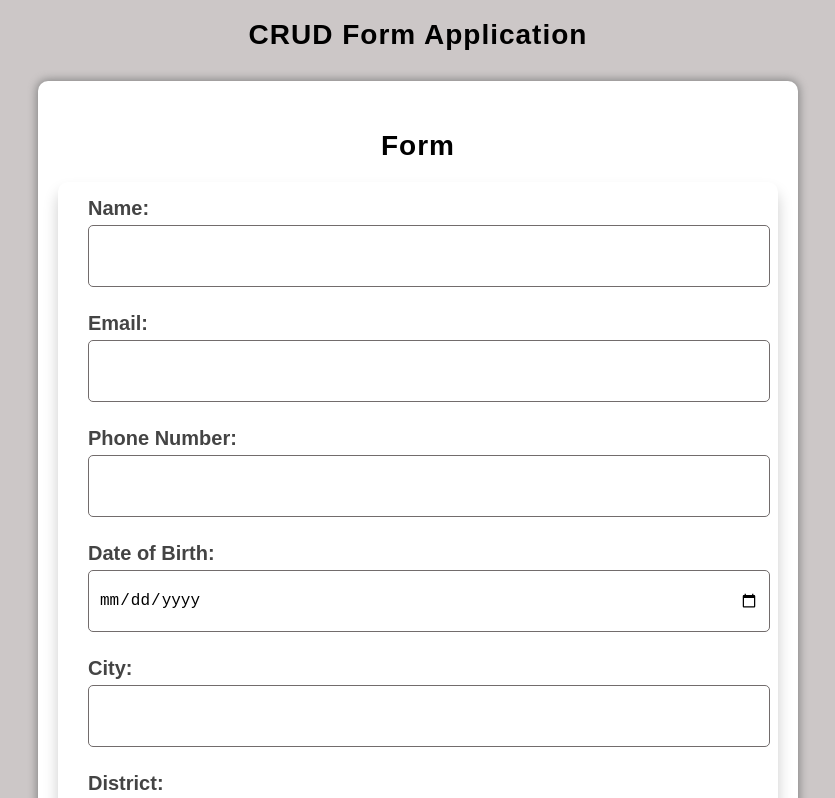
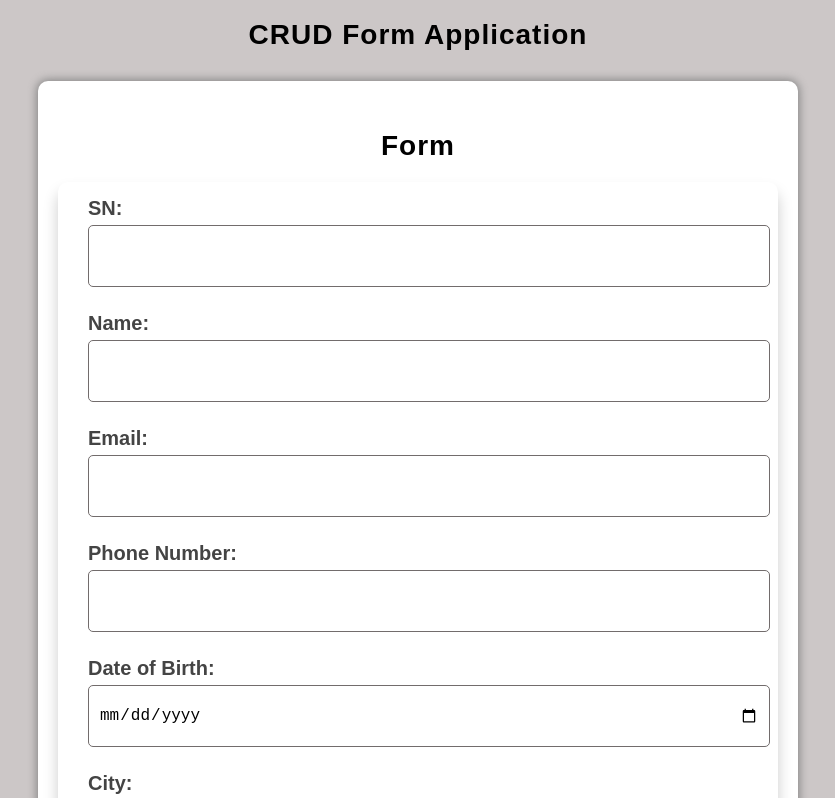
Before and after one commit to PandeyKiran7/QualificationTask-Form, a React (Create React App) app: page / in a window 1280 px wide. Shown: the top 798 px of the page, without its empty margins (222-1057 px from the left). Built offline with nearby package versions, Linux system fonts and the light colour scheme; no server answers.

Commit message:
update file

```diff
--- a/src/component/Form.js
+++ b/src/component/Form.js
@@ -1,16 +1,17 @@
-import React, { useState, useEffect } from 'react';
+import React, { useState, useEffect } from "react";
 
-const Form = ({ handleSubmitForm, data, countries }) => {
+const Form = ({ handleSubmitForm, data, countries, isEdit }) => {
   const [formData, setFormData] = useState({
-    name: '',
-    email: '',
-    phone: '',
-    dob: '',
+    sn: "",
+    name: "",
+    email: "",
+    phone: "",
+    dob: "",
     address: {
-      city: '',
-      district: '',
-      province: '',
-      country: 'Nepal', // Default Value
+      city: "",
+      district: "",
+      province: "",
+      country: "Nepal", // Default Value
     },
     profilePicture: null,
   });
@@ -41,27 +42,29 @@ const Form = ({ handleSubmitForm, data, countries }) => {
 
   const handleFileChange = (e) => {
     const file = e.target.files[0];
-    if (file && file.type === 'image/png') {
+    if (file && file.type === "image/png") {
       setFormData((prevData) => ({
         ...prevData,
         profilePicture: file,
       }));
-      setErrors((prevErrors) => ({ ...prevErrors, profilePicture: '' }));
+      setErrors((prevErrors) => ({ ...prevErrors, profilePicture: "" }));
     } else {
       setErrors((prevErrors) => ({
         ...prevErrors,
-        profilePicture: 'Only PNG files are allowed',
+        profilePicture: "Only PNG files are allowed",
       }));
     }
   };
 
   const validateForm = () => {
     const newErrors = {};
-    if (!formData.name) newErrors.name = 'Name is required';
-    if (!formData.email) newErrors.email = 'Email is required';
-    else if (!/\S+@\S+\.\S+/.test(formData.email)) newErrors.email = 'Email is invalid';
-    if (!formData.phone) newErrors.phone = 'Phone number is required';
-    else if (!/^\d{7,}$/.test(formData.phone)) newErrors.phone = 'Phone number must be at least 7 digits';
+    if (!formData.name) newErrors.name = "Name is required";
+    if (!formData.email) newErrors.email = "Email is required";
+    else if (!/\S+@\S+\.\S+/.test(formData.email))
+      newErrors.email = "Email is invalid";
+    if (!formData.phone) newErrors.phone = "Phone number is required";
+    else if (!/^\d{7,}$/.test(formData.phone))
+      newErrors.phone = "Phone number must be at least 7 digits";
     setErrors(newErrors);
     return Object.keys(newErrors).length === 0;
   };
@@ -69,69 +72,141 @@ const Form = ({ handleSubmitForm, data, countries }) => {
   const handleSubmit = (e) => {
     e.preventDefault();
     if (validateForm()) {
-      console.log('Form data submitted:', formData);
+      if (!isEdit) {
         // Store data in localStorage
-      const existingData = JSON.parse(localStorage.getItem('data')) || [];
-      localStorage.setItem('data', JSON.stringify([...existingData, formData]));
-      if (handleSubmitForm) handleSubmitForm(); // Call parent function
+        const existingData = JSON.parse(localStorage.getItem("data")) || [];
+        localStorage.setItem(
+          "data",
+          JSON.stringify([...existingData, formData])
+        );
+        handleSubmitForm(); // Call parent function
 
         // Clear form
         setFormData({
-        name: '',
-        email: '',
-        phone: '',
-        dob: '',
+          name: "",
+          email: "",
+          phone: "",
+          dob: "",
           address: {
-          city: '',
-          district: '',
-          province: '',
-          country: 'Nepal',
+            city: "",
+            district: "",
+            province: "",
+            country: "Nepal",
+          },
+          profilePicture: null,
+        });
+      } else {
+        const existingData = JSON.parse(localStorage.getItem("data")) || [];
+        localStorage.setItem(
+          "data",
+          JSON.stringify([
+            ...existingData.filter((each) => each.sn !== formData.sn),
+            formData,
+          ])
+        );
+        handleSubmitForm(); // Call parent function
+        // Clear form
+        setFormData({
+          sn: "",
+          name: "",
+          email: "",
+          phone: "",
+          dob: "",
+          address: {
+            city: "",
+            district: "",
+            province: "",
+            country: "Nepal",
           },
           profilePicture: null,
         });
       }
+    }
   };
-
   return (
-    <div className='main'>
+    <div className="main">
       <h1>Form</h1>
-      <form onSubmit={handleSubmit} className='form'>
-        <div className='name'>
+      <form onSubmit={handleSubmit} className="form">
+        <div className="name">
+          <label>SN:</label>
+          <input
+            type="text"
+            name="sn"
+            value={formData.sn}
+            onChange={handleChange}
+          />
+          {errors.sn && <p>{errors.sn}</p>}
+        </div>
+        <div className="name">
           <label>Name:</label>
-          <input type="text" name="name" value={formData.name} onChange={handleChange} />
+          <input
+            type="text"
+            name="name"
+            value={formData.name}
+            onChange={handleChange}
+          />
           {errors.name && <p>{errors.name}</p>}
         </div>
 
-        <div className='email'>
+        <div className="email">
           <label>Email:</label>
-          <input type="email" name="email" value={formData.email} onChange={handleChange} />
+          <input
+            type="email"
+            name="email"
+            value={formData.email}
+            onChange={handleChange}
+          />
           {errors.email && <p>{errors.email}</p>}
         </div>
 
-        <div className='contact'>
+        <div className="contact">
           <label>Phone Number:</label>
-          <input type="text" name="phone" value={formData.phone} onChange={handleChange} />
+          <input
+            type="text"
+            name="phone"
+            value={formData.phone}
+            onChange={handleChange}
+          />
           {errors.phone && <p>{errors.phone}</p>}
         </div>
 
-        <div className='date'>
+        <div className="date">
           <label>Date of Birth:</label>
-          <input type="date" name="dob" value={formData.dob} onChange={handleChange} />
+          <input
+            type="date"
+            name="dob"
+            value={formData.dob}
+            onChange={handleChange}
+          />
         </div>
 
-        <div className='address'>
+        <div className="address">
           <label>City:</label>
-          <input type="text" name="city" value={formData.address.city} onChange={handleAddressChange} />
+          <input
+            type="text"
+            name="city"
+            value={formData.address.city}
+            onChange={handleAddressChange}
+          />
         </div>
 
-        <div className='address'>
+        <div className="address">
           <label>District:</label>
-          <input type="text" name="district" value={formData.address.district} onChange={handleAddressChange} />
+          <input
+            type="text"
+            name="district"
+            value={formData.address.district}
+            onChange={handleAddressChange}
+          />
         </div>
 
-        <div className='address'>
+        <div className="address">
           <label>Province:</label>
-          <select name="province" value={formData.address.province} onChange={handleAddressChange}>
+          <select
+            name="province"
+            value={formData.address.province}
+            onChange={handleAddressChange}
+          >
             <option value="">Select Province</option>
             <option value="1">Province 1</option>
             <option value="2">Province 2</option>
@@ -143,12 +218,18 @@ const Form = ({ handleSubmitForm, data, countries }) => {
           </select>
         </div>
 
-        <div className='address'>
+        <div className="address">
           <label>Country:</label>
-          <select name="country" value={formData.address.country} onChange={handleAddressChange}>
+          <select
+            name="country"
+            value={formData.address.country}
+            onChange={handleAddressChange}
+          >
             {countries && countries.length > 0 ? (
               countries.map((country, index) => (
-                <option key={index} value={country}>{country}</option>
+                <option key={index} value={country}>
+                  {country}
+                </option>
               ))
             ) : (
               <option value="Nepal">Nepal</option> // Default option in case countries is undefined or empty
@@ -156,13 +237,15 @@ const Form = ({ handleSubmitForm, data, countries }) => {
           </select>
         </div>
 
-        <div className='img'>
+        <div className="img">
           <label>Profile Picture:</label>
           <input type="file" accept=".png" onChange={handleFileChange} />
           {errors.profilePicture && <p>{errors.profilePicture}</p>}
         </div>
 
-        <button type="submit" className='submit-btn'>Submit</button>
+        <button type="submit" className="submit-btn">
+          Submit
+        </button>
       </form>
     </div>
   );
--- a/src/component/Modal.jsx
+++ b/src/component/Modal.jsx
@@ -1,25 +1,34 @@
-import React, { useState } from 'react';
-import Form from './Form';
+import React, { useState } from "react";
+import Form from "./Form";
 // import './Modal.css'; // You can style the modal as you like
 
-const Modal = ({ show, onClose, item, isEdit }) => {
+const Modal = ({ show, onClose, item, isEdit, handleSubmitForm }) => {
   return (
     <>
-
       {show && (
         <div>
           <h2>This is edit form.</h2>
-    <button onClick={onClose} >Close</button>
+          <div style={{ display: "flex", justifyContent: "center" }}>
+            <button
+              onClick={onClose}
+              style={{ padding: "8px", borderRadius: "6px", cursor: "pointer" }}
+            >
+              Close
+            </button>
+          </div>
           <div className="modal-overlay">
             <div className="modal-content">
-      <Form  data={item}/>
+              <Form
+                data={item}
+                isEdit={isEdit}
+                handleSubmitForm={handleSubmitForm}
+              />
             </div>
           </div>
         </div>
       )}
     </>
   );
-
 };
 
 export default Modal;
--- a/src/component/Table.jsx
+++ b/src/component/Table.jsx
@@ -1,9 +1,8 @@
-import React, { useState } from 'react';
+import React, { useState } from "react";
 
 const Table = ({ data, onEdit, onDelete }) => {
-  console.log(data,'data')
   const [currentPage, setCurrentPage] = useState(1);
-  const itemsPerPage = 2;
+  const itemsPerPage = 5;
 
   const totalPages = Math.ceil(data?.length / itemsPerPage);
 
@@ -38,7 +37,7 @@ const Table = ({ data, onEdit, onDelete }) => {
           ) : (
             tableData?.map((item, index) => (
               <tr key={index}>
-                <td>{index}</td>
+                <td>{item.sn}</td>
                 <td>{item.name}</td>
                 <td>{item.email}</td>
                 <td>{item.phone}</td>
@@ -56,8 +55,8 @@ const Table = ({ data, onEdit, onDelete }) => {
           )}
         </tbody>
       </table>
-      <div style={{display:"flex", padding:"4px"}}>
-      <button
+      <div style={{ display: "flex", padding: "4px" }}>
+        <button
           onClick={() => setCurrentPage(currentPage - 1)}
           disabled={currentPage === 1}
         >
@@ -72,7 +71,7 @@ const Table = ({ data, onEdit, onDelete }) => {
         >
           Next
         </button>
-    </div>
+      </div>
     </div>
   );
 };
```
Also changed, not shown: src/Homepage.jsx (+32 -26 lines). Lines whose indentation alone changed are shown as unchanged.
